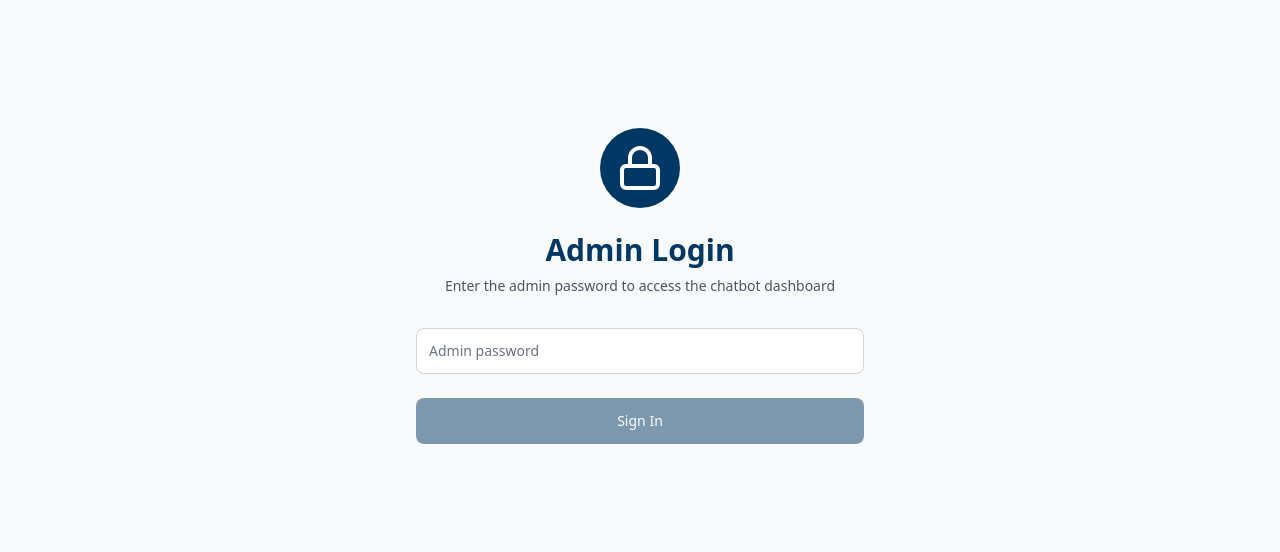
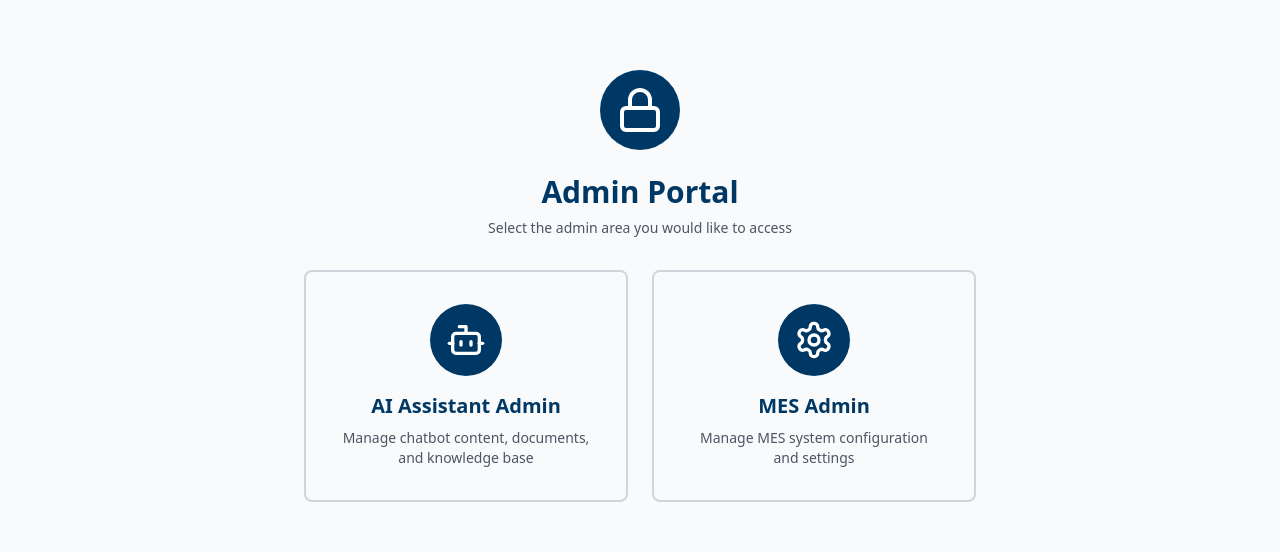
Before and after one commit to kjsuther/sbmeswebsite, a React (Vite) app: page /admin/login in a window 1280 px wide. Shown: the part 194-746 px from the top of the page. Built offline with nearby package versions, Linux system fonts and the light colour scheme; no server answers; the HTML template or start-up script is replaced by a standard one.

Commit message:
Updated App.tsx

```diff
--- a/src/App.tsx
+++ b/src/App.tsx
@@ -16,6 +16,7 @@ import MESTraining from './pages/MESTraining';
 import Chatbot from './pages/Chatbot';
 import AdminLogin from './pages/AdminLogin';
 import AdminDashboard from './pages/AdminDashboard';
+import MESAdmin from './pages/MESAdmin';
 import RFIEngagementInsights from './pages/RFIEngagementInsights';
 import MasterContractSubmission from './pages/MasterContractSubmission';
 
@@ -40,6 +41,7 @@ function App() {
           <Route path="/chatbot" element={<Chatbot />} />
           <Route path="/admin/login" element={<AdminLogin />} />
           <Route path="/admin" element={<AdminDashboard />} />
+          <Route path="/mes-admin" element={<MESAdmin />} />
           <Route path="/master-contract-submission" element={<MasterContractSubmission />} />
         </Routes>
       </Layout>
--- a/src/pages/AdminLogin.tsx
+++ b/src/pages/AdminLogin.tsx
@@ -1,44 +1,24 @@
-import React, { useState, useEffect } from 'react';
+import React, { useState } from 'react';
 import { useNavigate } from 'react-router-dom';
-import { Lock } from 'lucide-react';
-import { verifyAdminPassword, createAdminSession, isAdminAuthenticated } from '../lib/adminAuth';
+import { Lock, Bot, Settings } from 'lucide-react';
+
+type AdminType = 'ai-assistant' | 'mes' | null;
 
 const AdminLogin: React.FC = () => {
-  const [password, setPassword] = useState('');
-  const [error, setError] = useState('');
-  const [isLoading, setIsLoading] = useState(false);
+  const [selectedAdmin, setSelectedAdmin] = useState<AdminType>(null);
   const navigate = useNavigate();
 
-  useEffect(() => {
-    if (isAdminAuthenticated()) {
+  const handleAdminSelect = (type: AdminType) => {
+    if (type === 'ai-assistant') {
       navigate('/admin');
-    }
-  }, [navigate]);
-
-  const handleSubmit = async (e: React.FormEvent) => {
-    e.preventDefault();
-    setError('');
-    setIsLoading(true);
-
-    try {
-      const isValid = await verifyAdminPassword(password);
-
-      if (isValid) {
-        createAdminSession();
-        navigate('/admin');
-      } else {
-        setError('Invalid password');
-      }
-    } catch (err) {
-      setError('An error occurred. Please try again.');
-    } finally {
-      setIsLoading(false);
+    } else if (type === 'mes') {
+      navigate('/mes-admin');
     }
   };
 
   return (
     <div className="min-h-screen bg-gray-50 flex items-center justify-center py-12 px-4 sm:px-6 lg:px-8">
-      <div className="max-w-md w-full space-y-8">
+      <div className="max-w-2xl w-full space-y-8">
         <div>
           <div className="flex justify-center">
             <div className="bg-mn-primary rounded-full p-4">
@@ -46,46 +26,44 @@ const AdminLogin: React.FC = () => {
             </div>
           </div>
           <h2 className="mt-6 text-center text-3xl font-bold text-mn-primary">
-            Admin Login
+            Admin Portal
           </h2>
           <p className="mt-2 text-center text-sm text-gray-600">
-            Enter the admin password to access the chatbot dashboard
+            Select the admin area you would like to access
           </p>
         </div>
-        <form className="mt-8 space-y-6" onSubmit={handleSubmit}>
-          <div>
-            <label htmlFor="password" className="sr-only">
-              Password
-            </label>
-            <input
-              id="password"
-              name="password"
-              type="password"
-              required
-              value={password}
-              onChange={(e) => setPassword(e.target.value)}
-              className="appearance-none rounded-lg relative block w-full px-3 py-3 border border-gray-300 placeholder-gray-500 text-gray-900 focus:outline-none focus:ring-mn-accent-teal focus:border-mn-accent-teal focus:z-10 sm:text-sm"
-              placeholder="Admin password"
-              disabled={isLoading}
-            />
-          </div>
 
-          {error && (
-            <div className="bg-red-50 border border-red-200 text-red-600 px-4 py-3 rounded-lg text-sm">
-              {error}
+        <div className="grid grid-cols-1 md:grid-cols-2 gap-6 mt-8">
+          <button
+            onClick={() => handleAdminSelect('ai-assistant')}
+            className="group relative flex flex-col items-center p-8 border-2 border-gray-300 rounded-lg hover:border-mn-accent-teal hover:bg-gray-50 transition-all duration-200 focus:outline-none focus:ring-2 focus:ring-offset-2 focus:ring-mn-accent-teal"
+          >
+            <div className="bg-mn-primary rounded-full p-4 mb-4 group-hover:bg-mn-accent-teal transition-colors">
+              <Bot className="h-10 w-10 text-white" />
             </div>
-          )}
+            <h3 className="text-xl font-semibold text-mn-primary mb-2">
+              AI Assistant Admin
+            </h3>
+            <p className="text-sm text-gray-600 text-center">
+              Manage chatbot content, documents, and knowledge base
+            </p>
+          </button>
 
-          <div>
-            <button
-              type="submit"
-              disabled={isLoading || !password}
-              className="group relative w-full flex justify-center py-3 px-4 border border-transparent text-sm font-medium rounded-lg text-white bg-mn-primary hover:bg-mn-accent-teal focus:outline-none focus:ring-2 focus:ring-offset-2 focus:ring-mn-accent-teal disabled:opacity-50 disabled:cursor-not-allowed transition-colors"
-            >
-              {isLoading ? 'Verifying...' : 'Sign In'}
-            </button>
-          </div>
-        </form>
+          <button
+            onClick={() => handleAdminSelect('mes')}
+            className="group relative flex flex-col items-center p-8 border-2 border-gray-300 rounded-lg hover:border-mn-accent-teal hover:bg-gray-50 transition-all duration-200 focus:outline-none focus:ring-2 focus:ring-offset-2 focus:ring-mn-accent-teal"
+          >
+            <div className="bg-mn-primary rounded-full p-4 mb-4 group-hover:bg-mn-accent-teal transition-colors">
+              <Settings className="h-10 w-10 text-white" />
+            </div>
+            <h3 className="text-xl font-semibold text-mn-primary mb-2">
+              MES Admin
+            </h3>
+            <p className="text-sm text-gray-600 text-center">
+              Manage MES system configuration and settings
+            </p>
+          </button>
+        </div>
       </div>
     </div>
   );
--- /dev/null
+++ b/src/pages/MESAdmin.tsx
@@ -0,0 +1,29 @@
+import React from 'react';
+import { Settings } from 'lucide-react';
+import Layout from '../components/Layout';
+
+const MESAdmin: React.FC = () => {
+  return (
+    <Layout>
+      <div className="max-w-7xl mx-auto px-4 sm:px-6 lg:px-8 py-12">
+        <div className="flex items-center mb-8">
+          <div className="bg-mn-primary rounded-full p-3 mr-4">
+            <Settings className="h-8 w-8 text-white" />
+          </div>
+          <div>
+            <h1 className="text-3xl font-bold text-mn-primary">MES Admin Dashboard</h1>
+            <p className="text-gray-600 mt-1">Manufacturing Execution System Administration</p>
+          </div>
+        </div>
+
+        <div className="bg-white rounded-lg shadow-md p-8">
+          <p className="text-gray-600 text-center">
+            MES Admin content will be added here.
+          </p>
+        </div>
+      </div>
+    </Layout>
+  );
+};
+
+export default MESAdmin;
```
